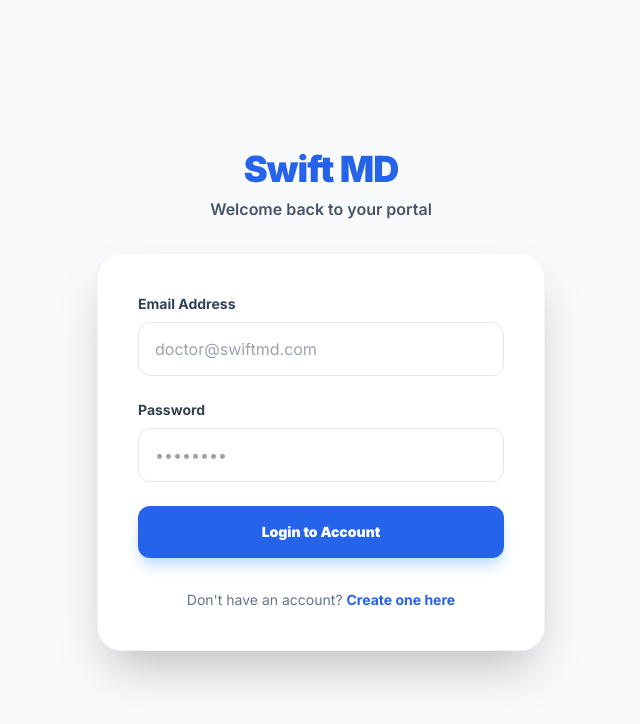
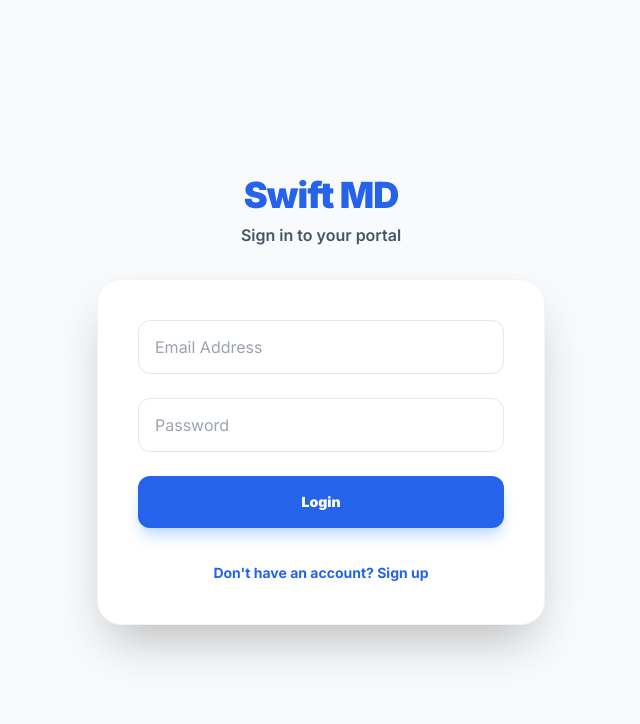
Before and after one commit to mugwe88-ops/MedicareAI, a Next.js app in the folder frontend/: page /login in a window 1280 px wide. Shown: the top 724 px of the page, without its empty margins (319-959 px from the left). Built offline with nearby package versions, Linux system fonts and the light colour scheme.

Commit message:
update page.tsx

```diff
--- a/frontend/app/login/page.tsx
+++ b/frontend/app/login/page.tsx
@@ -2,6 +2,7 @@
 import { useState } from "react";
 import Link from "next/link";
 
+// CRITICAL: Must be "export default" so Next.js can find the page
 export default function LoginPage() {
   const [loading, setLoading] = useState(false);
   const [error, setError] = useState("");
@@ -20,6 +21,7 @@ export default function LoginPage() {
     setError("");
 
     try {
+      // Using your Render backend URL from the screenshots
       const res = await fetch("https://medicareai-1.onrender.com/api/auth/login", {
         method: "POST",
         headers: { "Content-Type": "application/json" },
@@ -29,14 +31,13 @@ export default function LoginPage() {
       const data = await res.json();
 
       if (!res.ok) {
-        throw new Error(data.message || "Login failed. Check your credentials.");
+        throw new Error(data.message || "Invalid email or password");
       }
 
-      // 1. Save the token for the session
+      // Save token for the session
       localStorage.setItem("token", data.token);
 
-      // 2. Role-Based Redirect Logic
-      // Checks if the user is a doctor or patient and sends them to the right page
+      // REDIRECT LOGIC: Redirect based on user role
       if (data.user.role === "doctor") {
         window.location.href = "/dashboard";
       } else {
@@ -44,6 +45,7 @@ export default function LoginPage() {
       }
 
     } catch (err: any) {
+      // Handle the "Failed to fetch" error seen in your screenshot
       setError(err.message === "Failed to fetch"
         ? "Server is waking up. Please wait 30 seconds and try again."
         : err.message);
@@ -56,7 +58,7 @@ export default function LoginPage() {
     <div className="min-h-screen bg-gray-50 flex flex-col justify-center py-12 px-6">
       <div className="sm:mx-auto sm:w-full sm:max-w-md text-center">
         <h1 className="text-4xl font-black text-blue-600 tracking-tight">Swift MD</h1>
-        <p className="mt-2 text-slate-600 font-semibold">Welcome back to your portal</p>
+        <p className="mt-2 text-slate-600 font-semibold">Sign in to your portal</p>
       </div>
 
       <div className="mt-8 sm:mx-auto sm:w-full sm:max-w-md">
@@ -64,11 +66,10 @@ export default function LoginPage() {
 
           <form className="space-y-6" onSubmit={handleSubmit}>
             <div>
-              <label className="block text-sm font-bold text-slate-700 mb-2">Email Address</label>
               <input
                 name="email"
                 type="email"
-                placeholder="doctor@swiftmd.com"
+                placeholder="Email Address"
                 required
                 onChange={handleChange}
                 className="w-full px-4 py-3.5 border border-slate-200 rounded-xl focus:ring-2 focus:ring-blue-500 outline-none text-slate-900 bg-white transition-all"
@@ -76,11 +77,10 @@ export default function LoginPage() {
             </div>
 
             <div>
-              <label className="block text-sm font-bold text-slate-700 mb-2">Password</label>
               <input
                 name="password"
                 type="password"
-                placeholder="••••••••"
+                placeholder="Password"
                 required
                 onChange={handleChange}
                 className="w-full px-4 py-3.5 border border-slate-200 rounded-xl focus:ring-2 focus:ring-blue-500 outline-none text-slate-900 bg-white transition-all"
@@ -98,17 +98,14 @@ export default function LoginPage() {
               disabled={loading}
               className="w-full py-4 px-4 rounded-xl shadow-lg shadow-blue-200 text-sm font-black text-white bg-blue-600 hover:bg-blue-700 transition-all transform active:scale-[0.98] disabled:bg-blue-300"
             >
-              {loading ? "Authenticating..." : "Login to Account"}
+              {loading ? "Logging in..." : "Login"}
             </button>
           </form>
 
           <div className="mt-8 text-center">
-            <p className="text-sm text-slate-500">
-              Don't have an account?{" "}
-              <Link href="/signup" className="font-bold text-blue-600 hover:text-blue-800 transition">
-                Create one here
-              </Link>
-            </p>
+            <Link href="/signup" className="text-sm font-bold text-blue-600 hover:text-blue-800 transition">
+              Don't have an account? Sign up
+            </Link>
           </div>
         </div>
       </div>
```
